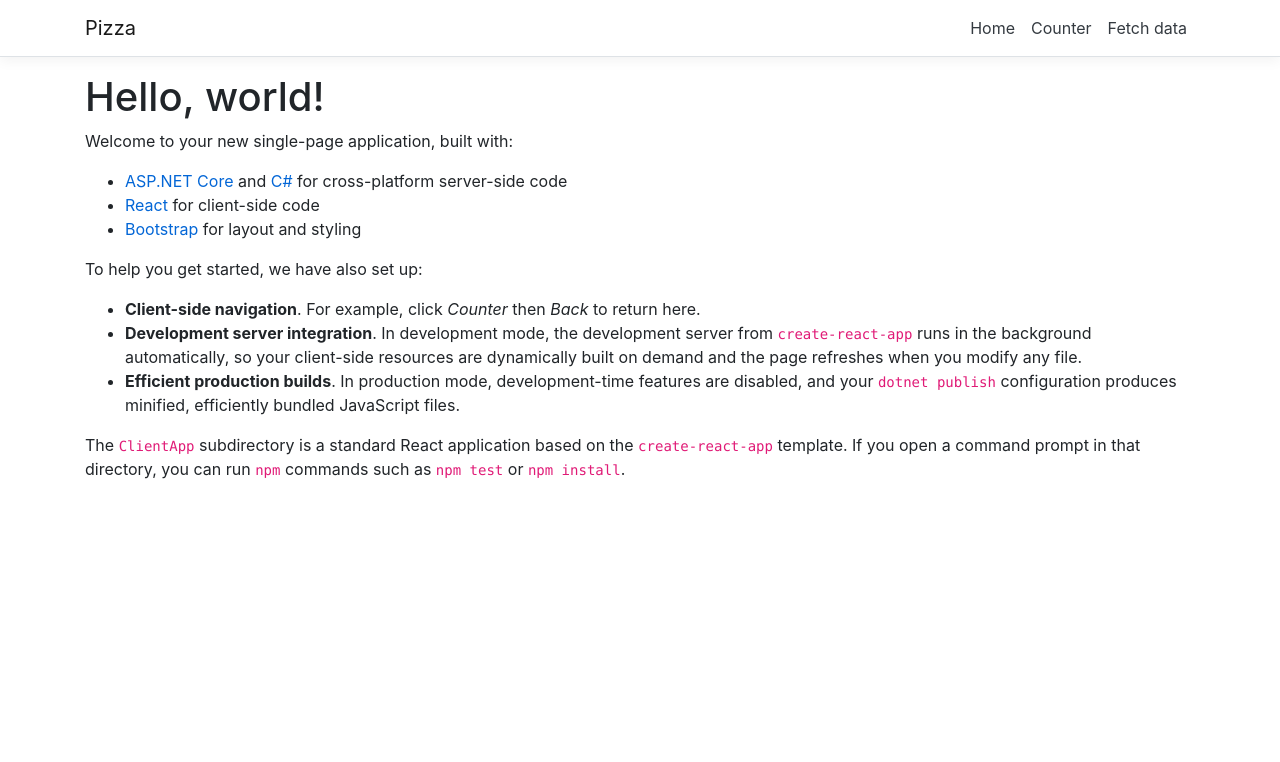
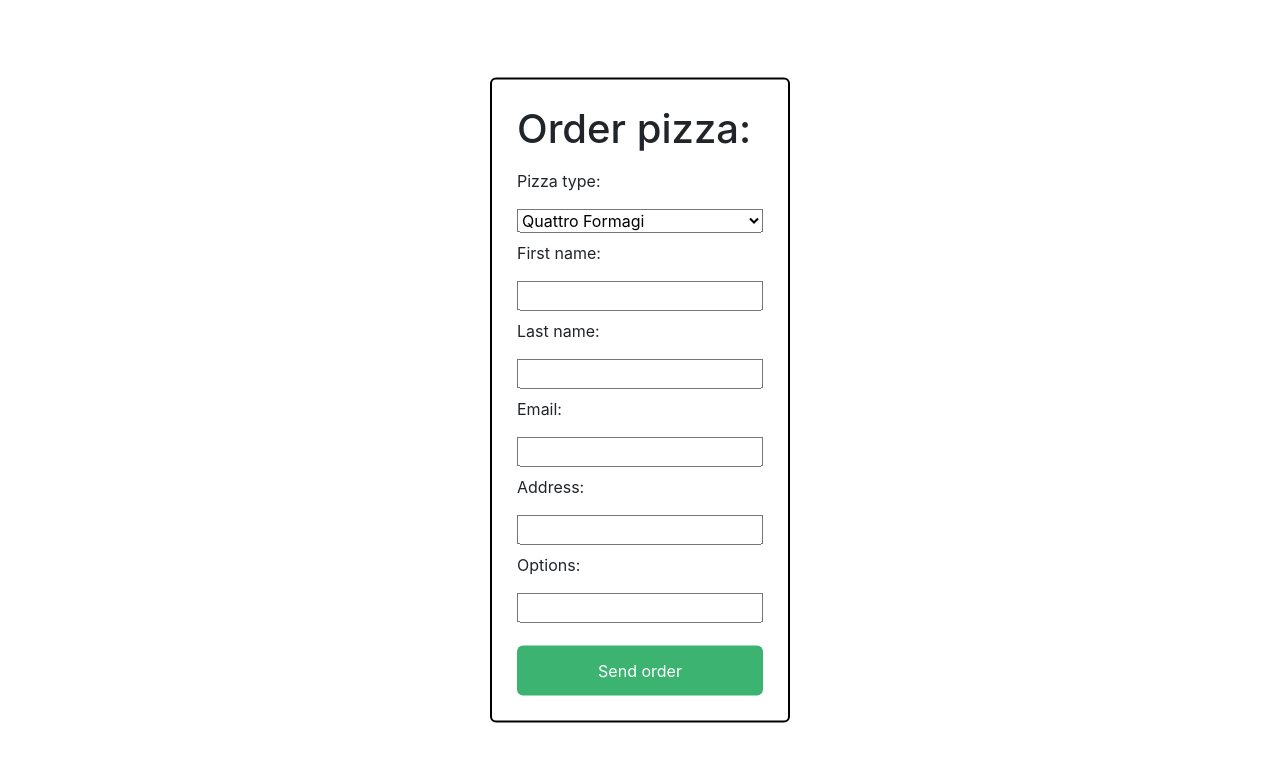
Before and after one commit to silbogdan/pizza, a React (Create React App) app in the folder ClientApp/: page / in a window 1280 px wide. Shown: the top 762 px of the page. Built offline with nearby package versions, Linux system fonts and the light colour scheme.

Commit message:
OrderPage design

```diff
--- a/ClientApp/src/App.js
+++ b/ClientApp/src/App.js
@@ -1,22 +1,12 @@
-import React, { Component } from 'react';
-import { Route } from 'react-router';
-import { Layout } from './components/Layout';
-import { Home } from './components/Home';
-import { FetchData } from './components/FetchData';
-import { Counter } from './components/Counter';
+import React from 'react';
+import { OrderPage } from './components/OrderPage';
 
-import './custom.css'
+const App = () => {
+    return (
+        <>
+            <OrderPage />
+        </>
+    );
+};
 
-export default class App extends Component {
-  static displayName = App.name;
-
-  render () {
-    return (
-      <Layout>
-        <Route exact path='/' component={Home} />
-        <Route path='/counter' component={Counter} />
-        <Route path='/fetch-data' component={FetchData} />
-      </Layout>
-    );
-  }
-}
+export default App;
--- a/ClientApp/src/components/Counter.js
+++ /dev/null
@@ -1,31 +0,0 @@
-import React, { Component } from 'react';
-
-export class Counter extends Component {
-  static displayName = Counter.name;
-
-  constructor(props) {
-    super(props);
-    this.state = { currentCount: 0 };
-    this.incrementCounter = this.incrementCounter.bind(this);
-  }
-
-  incrementCounter() {
-    this.setState({
-      currentCount: this.state.currentCount + 1
-    });
-  }
-
-  render() {
-    return (
-      <div>
-        <h1>Counter</h1>
-
-        <p>This is a simple example of a React component.</p>
-
-        <p aria-live="polite">Current count: <strong>{this.state.currentCount}</strong></p>
-
-        <button className="btn btn-primary" onClick={this.incrementCounter}>Increment</button>
-      </div>
-    );
-  }
-}
--- a/ClientApp/src/components/FetchData.js
+++ /dev/null
@@ -1,59 +0,0 @@
-import React, { Component } from 'react';
-
-export class FetchData extends Component {
-  static displayName = FetchData.name;
-
-  constructor(props) {
-    super(props);
-    this.state = { forecasts: [], loading: true };
-  }
-
-  componentDidMount() {
-    this.populateWeatherData();
-  }
-
-  static renderForecastsTable(forecasts) {
-    return (
-      <table className='table table-striped' aria-labelledby="tabelLabel">
-        <thead>
-          <tr>
-            <th>Date</th>
-            <th>Temp. (C)</th>
-            <th>Temp. (F)</th>
-            <th>Summary</th>
-          </tr>
-        </thead>
-        <tbody>
-          {forecasts.map(forecast =>
-            <tr key={forecast.date}>
-              <td>{forecast.date}</td>
-              <td>{forecast.temperatureC}</td>
-              <td>{forecast.temperatureF}</td>
-              <td>{forecast.summary}</td>
-            </tr>
-          )}
-        </tbody>
-      </table>
-    );
-  }
-
-  render() {
-    let contents = this.state.loading
-      ? <p><em>Loading...</em></p>
-      : FetchData.renderForecastsTable(this.state.forecasts);
-
-    return (
-      <div>
-        <h1 id="tabelLabel" >Weather forecast</h1>
-        <p>This component demonstrates fetching data from the server.</p>
-        {contents}
-      </div>
-    );
-  }
-
-  async populateWeatherData() {
-    const response = await fetch('weatherforecast');
-    const data = await response.json();
-    this.setState({ forecasts: data, loading: false });
-  }
-}
--- a/ClientApp/src/components/Home.js
+++ /dev/null
@@ -1,26 +0,0 @@
-import React, { Component } from 'react';
-
-export class Home extends Component {
-  static displayName = Home.name;
-
-  render () {
-    return (
-      <div>
-        <h1>Hello, world!</h1>
-        <p>Welcome to your new single-page application, built with:</p>
-        <ul>
-          <li><a href='https://get.asp.net/'>ASP.NET Core</a> and <a href='https://msdn.microsoft.com/en-us/library/67ef8sbd.aspx'>C#</a> for cross-platform server-side code</li>
-          <li><a href='https://facebook.github.io/react/'>React</a> for client-side code</li>
-          <li><a href='http://getbootstrap.com/'>Bootstrap</a> for layout and styling</li>
-        </ul>
-        <p>To help you get started, we have also set up:</p>
-        <ul>
-          <li><strong>Client-side navigation</strong>. For example, click <em>Counter</em> then <em>Back</em> to return here.</li>
-          <li><strong>Development server integration</strong>. In development mode, the development server from <code>create-react-app</code> runs in the background automatically, so your client-side resources are dynamically built on demand and the page refreshes when you modify any file.</li>
-          <li><strong>Efficient production builds</strong>. In production mode, development-time features are disabled, and your <code>dotnet publish</code> configuration produces minified, efficiently bundled JavaScript files.</li>
-        </ul>
-        <p>The <code>ClientApp</code> subdirectory is a standard React application based on the <code>create-react-app</code> template. If you open a command prompt in that directory, you can run <code>npm</code> commands such as <code>npm test</code> or <code>npm install</code>.</p>
-      </div>
-    );
-  }
-}
--- a/ClientApp/src/components/Layout.js
+++ /dev/null
@@ -1,18 +0,0 @@
-import React, { Component } from 'react';
-import { Container } from 'reactstrap';
-import { NavMenu } from './NavMenu';
-
-export class Layout extends Component {
-  static displayName = Layout.name;
-
-  render () {
-    return (
-      <div>
-        <NavMenu />
-        <Container>
-          {this.props.children}
-        </Container>
-      </div>
-    );
-  }
-}
--- a/ClientApp/src/components/NavMenu.css
+++ /dev/null
@@ -1,18 +0,0 @@
-a.navbar-brand {
-  white-space: normal;
-  text-align: center;
-  word-break: break-all;
-}
-
-html {
-  font-size: 14px;
-}
-@media (min-width: 768px) {
-  html {
-    font-size: 16px;
-  }
-}
-
-.box-shadow {
-  box-shadow: 0 .25rem .75rem rgba(0, 0, 0, .05);
-}
--- a/ClientApp/src/components/NavMenu.js
+++ /dev/null
@@ -1,49 +0,0 @@
-import React, { Component } from 'react';
-import { Collapse, Container, Navbar, NavbarBrand, NavbarToggler, NavItem, NavLink } from 'reactstrap';
-import { Link } from 'react-router-dom';
-import './NavMenu.css';
-
-export class NavMenu extends Component {
-  static displayName = NavMenu.name;
-
-  constructor (props) {
-    super(props);
-
-    this.toggleNavbar = this.toggleNavbar.bind(this);
-    this.state = {
-      collapsed: true
-    };
-  }
-
-  toggleNavbar () {
-    this.setState({
-      collapsed: !this.state.collapsed
-    });
-  }
-
-  render () {
-    return (
-      <header>
-        <Navbar className="navbar-expand-sm navbar-toggleable-sm ng-white border-bottom box-shadow mb-3" light>
-          <Container>
-            <NavbarBrand tag={Link} to="/">Pizza</NavbarBrand>
-            <NavbarToggler onClick={this.toggleNavbar} className="mr-2" />
-            <Collapse className="d-sm-inline-flex flex-sm-row-reverse" isOpen={!this.state.collapsed} navbar>
-              <ul className="navbar-nav flex-grow">
-                <NavItem>
-                  <NavLink tag={Link} className="text-dark" to="/">Home</NavLink>
-                </NavItem>
-                <NavItem>
-                  <NavLink tag={Link} className="text-dark" to="/counter">Counter</NavLink>
-                </NavItem>
-                <NavItem>
-                  <NavLink tag={Link} className="text-dark" to="/fetch-data">Fetch data</NavLink>
-                </NavItem>
-              </ul>
-            </Collapse>
-          </Container>
-        </Navbar>
-      </header>
-    );
-  }
-}
--- /dev/null
+++ b/ClientApp/src/components/OrderPage.css
@@ -0,0 +1,22 @@
+.pizzaOrder {
+    position: absolute;
+    top: 50%;
+    left: 50%;
+    transform: translate(-50%, -50%);
+    padding: 25px;
+    display: flex;
+    flex-direction: column;
+    width: 300px;
+    gap: 8px;
+    border: 2px solid black;
+    border-radius: 6px;
+}
+
+.orderButton {
+    margin-top: 15px;
+    height: 50px;
+    color: white;
+    background-color: mediumseagreen;
+    border: 0px;
+    border-radius: 6px;
+}
--- /dev/null
+++ b/ClientApp/src/components/OrderPage.js
@@ -0,0 +1,36 @@
+import React from 'react';
+import './OrderPage.css';
+
+export const OrderPage = () => {
+    return (
+        <div>
+            <form className='pizzaOrder'>
+                <h1>Order pizza:</h1>
+                <label for="type">Pizza type:</label>
+                {/*<input id="type" type="text"></input>*/}
+                <select name="type" id="type">
+                    <option value="Quattro Formagi">Quattro Formagi</option>
+                    <option value="Diavola">Diavola</option>
+                    <option value="Capriciosa">Capriciosa</option>
+                    <option value="Carnivora">Carnivora</option>
+                </select>
+
+                <label for="firstName">First name:</label>
+                <input id="firstName" type="text"></input>
+
+                <label for="lastName">Last name:</label>
+                <input id="lastName" type="text"></input>
+
+                <label for="email">Email:</label>
+                <input id="email" tpye="text"></input>
+
+                <label for="address">Address:</label>
+                <input id="address" type="text"></input>
+
+                <label for="options">Options:</label>
+                <input id="options" type="text"></input>
+                <button className="orderButton">Send order</button>
+            </form>
+      </div>
+    );
+}
```
Also changed, not shown: 1 other file (tests, documents, lock files or other folders).
